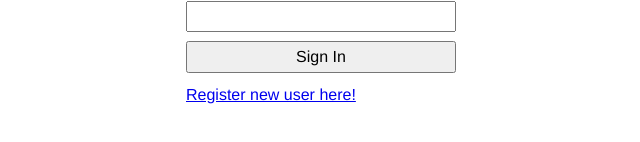
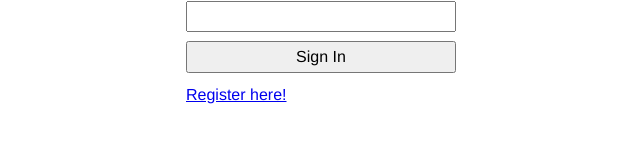
Before and after one commit to Flyingfool95/react-firebase-template, a React (Vite) app: page /login in a window 1280 px wide. Shown: the part 392-534 px from the top of the page, without its empty margins (319-959 px from the left). Built offline with nearby package versions, Linux system fonts and the light colour scheme; no server answers.

Commit message:
Refrased link to register from login

```diff
--- a/src/features/auth/routes/Login.tsx
+++ b/src/features/auth/routes/Login.tsx
@@ -37,7 +37,7 @@ export default function Login() {
                     <input type="password" value={password} onChange={(e) => setPassword(e.target.value)} />
                 </label>
                 <input type="submit" value={"Sign In"} />
-                <Link to={"/register"}>Register new user here!</Link>
+                <Link to={"/register"}>Register here!</Link>
             </form>
         </main>
     );
```
